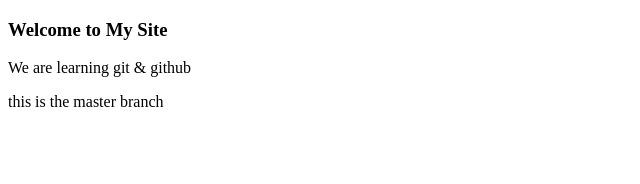
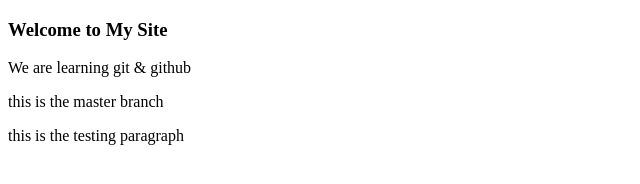
Before and after one commit to rakeshjat13/gitApp, a plain HTML site: page index.html in a window 1280 px wide. Shown: the whole page, without its empty margins (0-640 px from the left). Drawn offline with Linux system fonts and the light colour scheme.

Commit message:
Update index.html

```diff
--- a/index.html
+++ b/index.html
@@ -7,5 +7,7 @@
 	<h3> Welcome to My Site</h3>
 	<p> We are learning git & github </p>
 	<label>this is the master branch</label>
+
+	<p>this is the testing paragraph</p>
 </body>
 </html>
```
